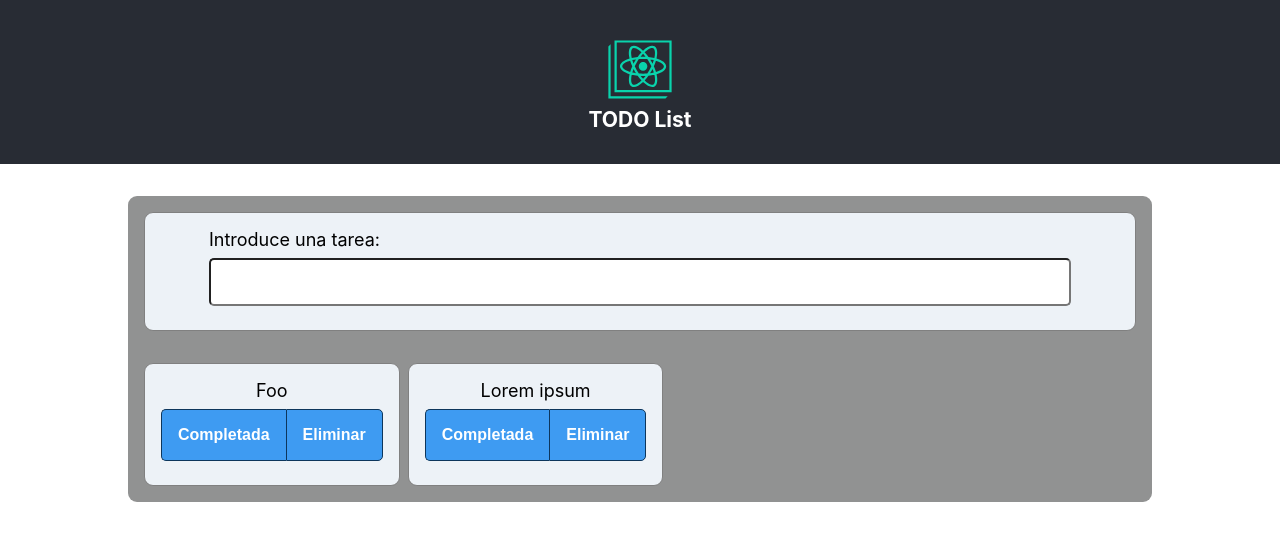
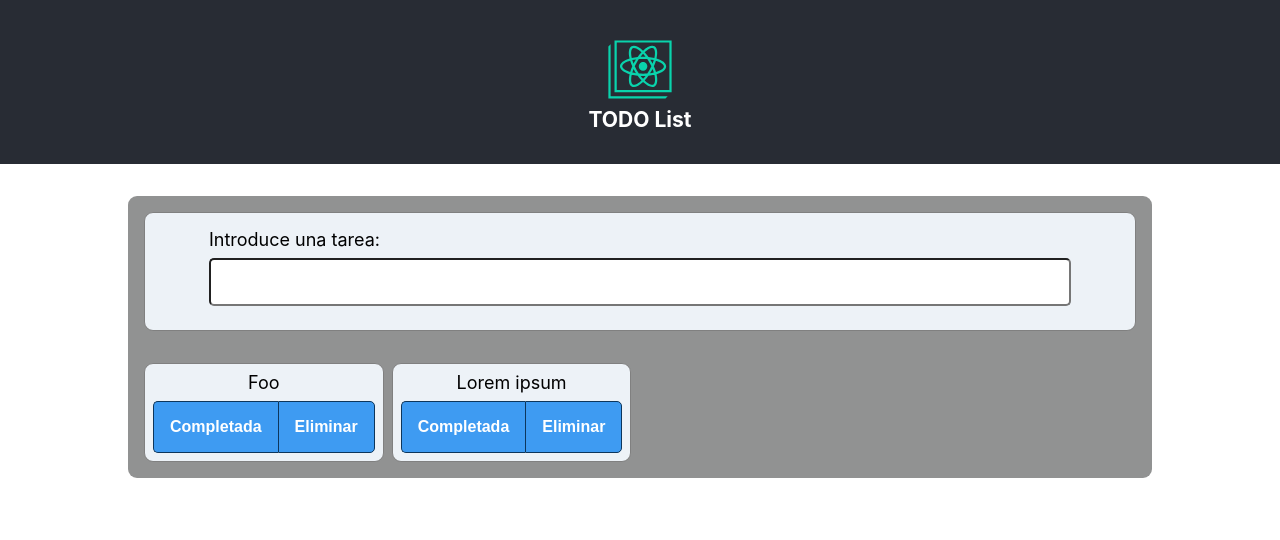
Before and after one commit to oricis/react__todo-list-practice, a React (Create React App) app: page / in a window 1280 px wide. Shown: the top 540 px of the page. Built offline with nearby package versions, Linux system fonts and the light colour scheme.

Commit message:
tightened task card UI

```diff
--- a/src/components/task/task.scss
+++ b/src/components/task/task.scss
@@ -16,8 +16,10 @@
 }
 .task-list .task {
     display:       inline-block;
-    margin-bottom: .5rem;
-    margin-right:  .5rem;
+    margin-bottom:  .5rem;
+    margin-right:   .5rem;
+    padding:        .5rem;
+    padding-bottom: 0;
 }
 .task-title {
     margin-bottom: .5rem;
```
